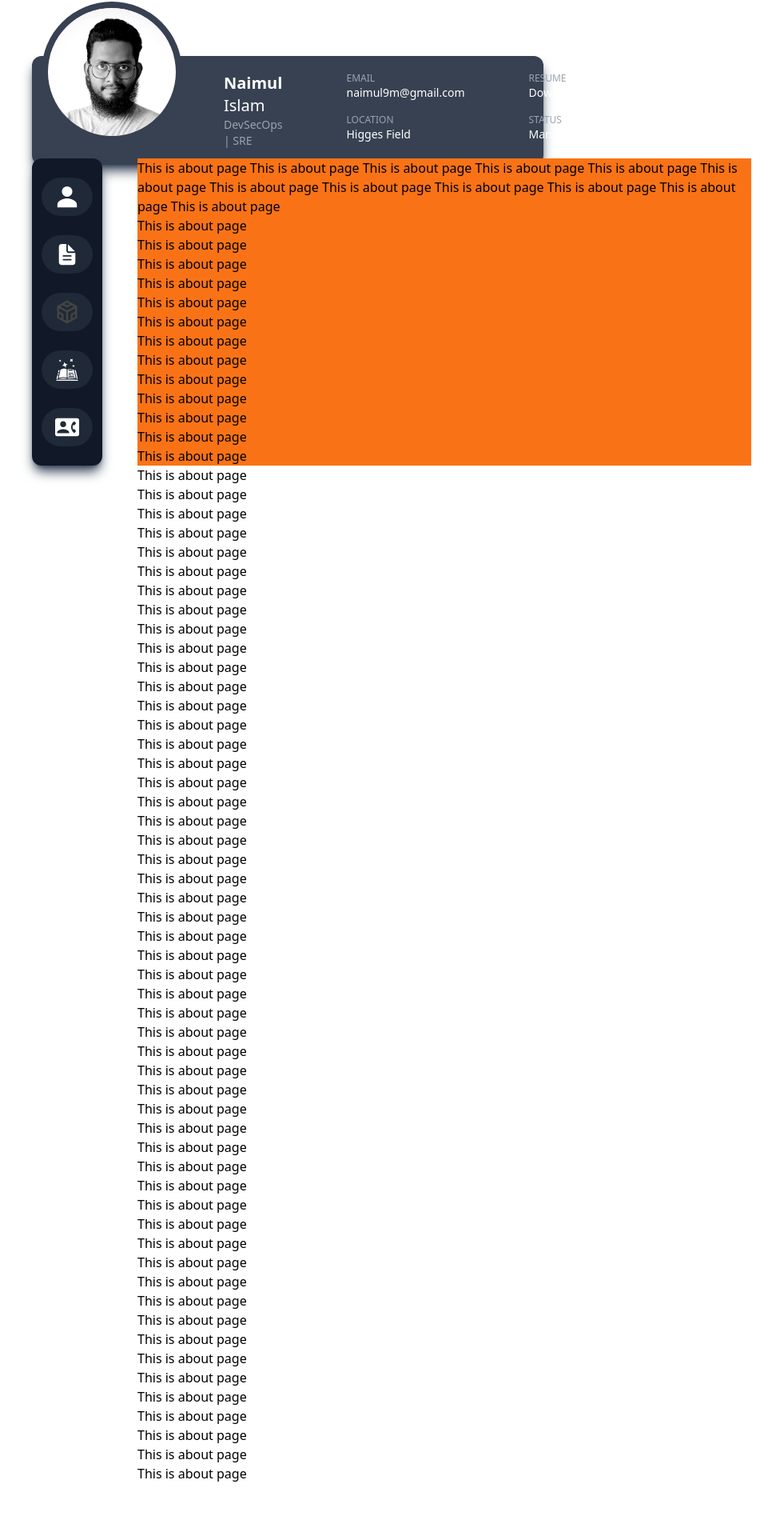
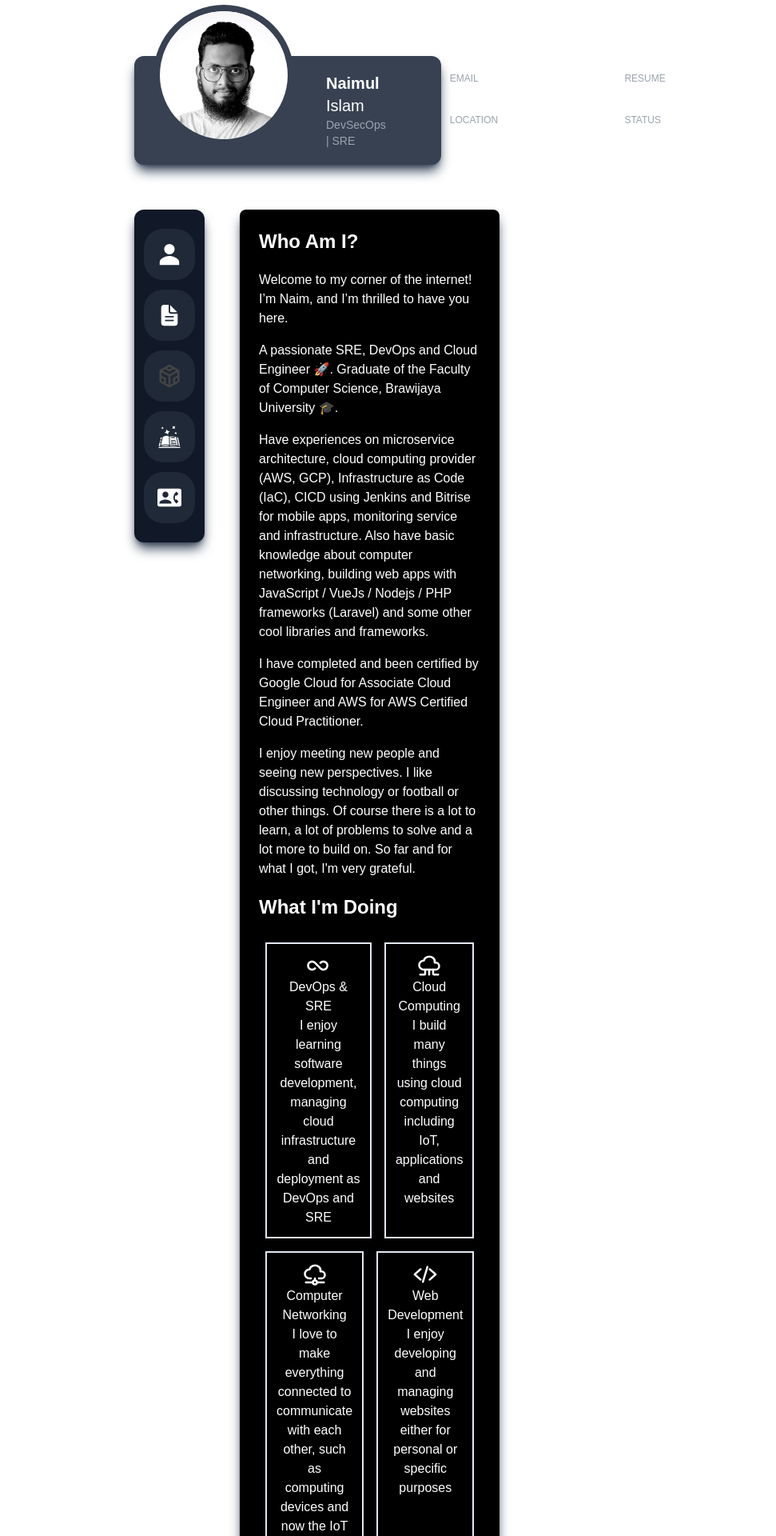
Before and after one commit to kcnaiamh/Personal-Portfolio, a React (Vite) app: page / in a window 1280 px wide. Shown: the part 10-1930 px from the top of the page at 80% size, without its empty margins (280-1251 px from the left). Before the commit the page ends 1864 px from the top, so only its background shows below. Built offline with nearby package versions, Linux system fonts and the light colour scheme.

Commit message:
about, resume & contact done

```diff
--- a/package.json
+++ b/package.json
@@ -10,8 +10,10 @@
     "preview": "vite preview"
   },
   "dependencies": {
+    "@emailjs/browser": "^3.11.0",
     "react": "^18.2.0",
     "react-dom": "^18.2.0",
+    "react-hot-toast": "^2.4.1",
     "react-icons": "^4.12.0",
     "react-router-dom": "^6.21.1"
   },
--- a/src/components/TopProfile.jsx
+++ b/src/components/Header.jsx
@@ -1,9 +1,17 @@
 import React from "react";
 
-const TopProfile = () => {
+const Header = () => {
 	return (
-		<header>
-			<div className="flex bg-gray-700 text-white rounded-xl pt-5 pb-5 absolute top-20  left-1/4 right-1/4 shadow-slate-700 shadow-lg">
+		<header className="mx-56 px-56 relative">
+			<div className="flex absolute ml-8 -mt-14 hover:scale-110 transition-all duration-300">
+				<img
+					src="/src/assets/me.jpeg"
+					alt="Profile Photo"
+					className="max-h-40 max-w-40 rounded-full ring-8 ring-gray-700"
+				/>
+			</div>
+
+			<div className="flex bg-gray-700 text-white rounded-xl py-5  mb-14  shadow-slate-700 shadow-lg">
 				<div className="flex flex-1">
 					<div className="mr-10 ml-60">
 						<p className="text-white text-xl">
@@ -45,16 +53,8 @@ const TopProfile = () => {
 					</div>
 				</div>
 			</div>
-
-			<div className="flex absolute top-5 pl-5 left-1/4 right-1/4 ">
-				<img
-					src="/src/assets/me.jpeg"
-					alt="Profile Photo"
-					className="max-h-40 max-w-40 rounded-full ring-8 ring-gray-700"
-				/>
-			</div>
 		</header>
 	);
 };
 
-export default TopProfile;
+export default Header;
--- a/src/components/SideBar.jsx
+++ b/src/components/SideBar.jsx
@@ -18,7 +18,7 @@ const SideBar = () => {
 	};
 
 	return (
-		<aside className="w-30 m-0 flex flex-col bg-gray-900 text-white rounded-xl px-3 py-3 shadow-slate-700 shadow-lg ">
+		<aside className="w-30 m-0 flex-col bg-gray-900 text-white rounded-xl px-3 py-3 shadow-slate-700 shadow-lg sidebar-hight sticky top-3">
 			<SideBarIcon icon={<IoPersonSharp size="30" />} tip="about" epoint="/" />
 			<SideBarIcon
 				icon={<IoDocumentText size="30" />}
--- a/src/index.css
+++ b/src/index.css
@@ -1,6 +1,14 @@
 @tailwind base;
 @tailwind components;
 @tailwind utilities;
+
+@import url("https://fonts.googleapis.com/css2?family=Poppins:wght@100;200;300;400;500;600;700;800;900&display=swap");
+
+@layer base {
+	* {
+		font-family: "Poppins", sans-serif;
+	}
+}
 
 @layer components {
 	.sidebar-icon {
@@ -10,4 +18,28 @@
 	.sidebar-tooltip {
 		@apply absolute w-auto p-2 m-2 min-w-max left-14 rounded-md shadow-md text-white bg-gray-900 text-xs font-bold transition-all duration-100 scale-0 origin-left;
 	}
+
+	.sidebar-hight {
+		max-height: 26rem;
+	}
+
+	.group-date {
+		@apply text-4xl text-gray-400 px-3 py-4 font-bold tracking-widest bg-black shadow-black shadow-xl;
+	}
+
+	.timeline {
+		@apply relative border-l-4 border-gray-200 ml-3 mt-3 py-16 space-y-14;
+	}
+
+	.dot {
+		@apply absolute top-[30px] -left-3.5 bg-blue-400 h-6 w-6 rounded-full border-4 border-black;
+	}
+
+	.timeline-date {
+		@apply text-xs font-bold opacity-40 tracking-widest;
+	}
+
+	.timeline-title {
+		@apply text-3xl text-gray-600 font-semibold tracking-wide mb-2;
+	}
 }
--- a/src/layout/Layout.jsx
+++ b/src/layout/Layout.jsx
@@ -1,15 +1,19 @@
 import React from "react";
 import SideBar from "../components/SideBar";
-import TopProfile from "../components/TopProfile";
+import Header from "../components/Header";
+import { Toaster } from "react-hot-toast";
 
 const Layout = (props) => {
 	return (
-		<div className="flex-col">
-			<TopProfile />
-			<div className="flex absolute top-1/2 -translate-y-1/2 left-1/4 space-x-11 max-h-96">
+		<div className="flex-col mt-20">
+			<Header />
+			<div className="flex space-x-11 mx-56 px-56">
 				<SideBar />
-				<div className="max-w-screen-md bg-orange-500">{props.children}</div>
+				<div className=" bg-black text-white rounded-lg shadow-lg shadow-slate-700 w-full px-6 py-6 mb-12">
+					{props.children}
+				</div>
 			</div>
+			<Toaster position="bottom-right" reverseOrder={false} />
 		</div>
 	);
 };
--- a/src/pages/About.jsx
+++ b/src/pages/About.jsx
@@ -1,81 +1,88 @@
 import React from "react";
 import Layout from "../layout/Layout";
+import { CgInfinity } from "react-icons/cg";
+import { TbCloudComputing } from "react-icons/tb";
+import { TbCloudNetwork } from "react-icons/tb";
+import { IoCodeSlash } from "react-icons/io5";
 
 const AboutPage = () => {
 	return (
 		<Layout>
-			<h1>
-				This is about page This is about page This is about page This is about
-				page This is about page This is about page This is about page This is
-				about page This is about page This is about page This is about page This
-				is about page{" "}
+			<h1 className="capitalize font-bold text-2xl mb-5">Who Am I?</h1>
+			<div className="space-y-4">
+				<p>
+					Welcome to my corner of the internet! I’m Naim, and I’m thrilled to
+					have you here.
+				</p>
+
+				<p>
+					A passionate SRE, DevOps and Cloud Engineer 🚀. Graduate of the
+					Faculty of Computer Science, Brawijaya University 🎓.
+				</p>
+
+				<p>
+					Have experiences on microservice architecture, cloud computing
+					provider (AWS, GCP), Infrastructure as Code (IaC), CICD using Jenkins
+					and Bitrise for mobile apps, monitoring service and infrastructure.
+					Also have basic knowledge about computer networking, building web apps
+					with JavaScript / VueJs / Nodejs / PHP frameworks (Laravel) and some
+					other cool libraries and frameworks.
+				</p>
+
+				<p>
+					I have completed and been certified by Google Cloud for Associate
+					Cloud Engineer and AWS for AWS Certified Cloud Practitioner.
+				</p>
+
+				<p>
+					I enjoy meeting new people and seeing new perspectives. I like
+					discussing technology or football or other things. Of course there is
+					a lot to learn, a lot of problems to solve and a lot more to build on.
+					So far and for what I got, I'm very grateful.
+				</p>
+			</div>
+
+			<h1 className="capitalize font-bold text-2xl mb-5 mt-5">
+				What I'm Doing
 			</h1>
-			<h1>This is about page</h1>
-			<h1>This is about page</h1>
-			<h1>This is about page</h1>
-			<h1>This is about page</h1>
-			<h1>This is about page</h1>
-			<h1>This is about page</h1>
-			<h1>This is about page</h1>
-			<h1>This is about page</h1>
-			<h1>This is about page</h1>
-			<h1>This is about page</h1>
-			<h1>This is about page</h1>
-			<h1>This is about page</h1>
-			<h1>This is about page</h1>
-			<h1>This is about page</h1>
-			<h1>This is about page</h1>
-			<h1>This is about page</h1>
-			<h1>This is about page</h1>
-			<h1>This is about page</h1>
-			<h1>This is about page</h1>
-			<h1>This is about page</h1>
-			<h1>This is about page</h1>
-			<h1>This is about page</h1>
-			<h1>This is about page</h1>
-			<h1>This is about page</h1>
-			<h1>This is about page</h1>
-			<h1>This is about page</h1>
-			<h1>This is about page</h1>
-			<h1>This is about page</h1>
-			<h1>This is about page</h1>
-			<h1>This is about page</h1>
-			<h1>This is about page</h1>
-			<h1>This is about page</h1>
-			<h1>This is about page</h1>
-			<h1>This is about page</h1>
-			<h1>This is about page</h1>
-			<h1>This is about page</h1>
-			<h1>This is about page</h1>
-			<h1>This is about page</h1>
-			<h1>This is about page</h1>
-			<h1>This is about page</h1>
-			<h1>This is about page</h1>
-			<h1>This is about page</h1>
-			<h1>This is about page</h1>
-			<h1>This is about page</h1>
-			<h1>This is about page</h1>
-			<h1>This is about page</h1>
-			<h1>This is about page</h1>
-			<h1>This is about page</h1>
-			<h1>This is about page</h1>
-			<h1>This is about page</h1>
-			<h1>This is about page</h1>
-			<h1>This is about page</h1>
-			<h1>This is about page</h1>
-			<h1>This is about page</h1>
-			<h1>This is about page</h1>
-			<h1>This is about page</h1>
-			<h1>This is about page</h1>
-			<h1>This is about page</h1>
-			<h1>This is about page</h1>
-			<h1>This is about page</h1>
-			<h1>This is about page</h1>
-			<h1>This is about page</h1>
-			<h1>This is about page</h1>
-			<h1>This is about page</h1>
-			<h1>This is about page</h1>
-			<h1>This is about page</h1>
+			<div className="flex-col">
+				<div className="flex">
+					<div className="max-w-sm p-3 border-2 m-2 border-slate-200">
+						<CgInfinity size="30" className="mx-auto" />
+						<center>DevOps & SRE</center>
+						<center>
+							I enjoy learning software development, managing cloud
+							infrastructure and deployment as DevOps and SRE
+						</center>
+					</div>
+					<div className="max-w-sm p-3 border-2 m-2 border-slate-200">
+						<TbCloudComputing size="30" className="mx-auto" />
+						<center>Cloud Computing</center>
+						<center>
+							I build many things using cloud computing including IoT,
+							applications and websites
+						</center>
+					</div>
+				</div>
+				<div className="flex">
+					<div className="max-w-sm p-3 border-2 m-2 border-slate-200">
+						<TbCloudNetwork size="30" className="mx-auto" />
+						<center>Computer Networking</center>
+						<center>
+							I love to make everything connected to communicate with each
+							other, such as computing devices and now the IoT
+						</center>
+					</div>
+					<div className="max-w-sm p-3 border-2 m-2 border-slate-200">
+						<IoCodeSlash size="30" className="mx-auto" />
+						<center>Web Development</center>
+						<center>
+							I enjoy developing and managing websites either for personal or
+							specific purposes
+						</center>
+					</div>
+				</div>
+			</div>
 		</Layout>
 	);
 };
--- a/src/pages/Blog.jsx
+++ b/src/pages/Blog.jsx
@@ -4,7 +4,7 @@ import Layout from "../layout/Layout";
 const BlogPage = () => {
 	return (
 		<Layout>
-			<h1>This is blog page</h1>
+			<h1>blog page</h1>
 		</Layout>
 	);
 };
--- a/src/pages/Resume.jsx
+++ b/src/pages/Resume.jsx
@@ -4,7 +4,47 @@ import Layout from "../layout/Layout";
 const ResumePage = () => {
 	return (
 		<Layout>
-			<h1>This is resume page</h1>
+			<h1 className="capitalize font-bold text-2xl mb-5 ">Resume</h1>
+			<div className="flex-col items-center justify-center mb-20">
+				<section className="w-[800px]">
+					<div className="sticky -top-3 py-3 z-10">
+						<h1 className="group-date">Experience</h1>
+					</div>
+
+					<div className="timeline">
+						<div className="relative">
+							<div className="dot" title="current event">
+								<div className="dot absolute -top-1 -left-1 animate-ping"></div>
+							</div>
+							<div className="pl-10">
+								<h3 className="timeline-title">
+									Lion Parcel as Site Reliability Engineer (SRE)
+								</h3>
+								<span className="timeline-date">13 November 2021</span>
+								{/* prettier-ignore */}
+								<div className="text-gray-200">
+									- Support the developers about their problems and needs <br />
+									- Develop and maintain automated CI/CD pipeline for code deployment using Jenkins to serve deployment every time <br />
+									- Develop and maintain deployment mobile apps using Bitrise and Fastlane for Android and iOS <br />
+									- Provisioned infrastructure, servers and service as code using Terraform <br />
+									- Setup and maintain monitoring, tracing and logging tools like ELK, Grafana and Datadog <br />
+									- Create monitoring alert for service, database and log based metric. Reducing error to production <br />
+									- Manage and monitoring orchestrated docker container cluster using Kubernetes with 99.8% uptime <br />
+									- Actively manage, improve, and monitor cloud infrastructure services on AWS and GCP including backups, patches, and scaling <br />
+									- Managed GitHub repositories and permissions, including branching and tagging <br />
+									- Develop and maintain scripts to automate tasks <br />
+									- Inject automation testing on CICD Pipeline <br />
+									- Increase the number of Jenkins executors by scaling Jenkins agents in Kubernetes <br />
+									- Speeding up Go and Nodejs CICD using cache mechanism on Jenkins <br />
+									- Involved in implementing single dashboard monitoring using Prometheus, Thanos and Grafana <br />
+									- Successful and involved cloud migration from GCP to AWS with minimal downtime <br />
+									Jakarta, Indonesia
+								</div>
+							</div>
+						</div>
+					</div>
+				</section>
+			</div>
 		</Layout>
 	);
 };
```
Also changed, not shown: src/pages/Contact.jsx (+97 -2 lines), 1 other file (tests, documents, lock files or other folders).
